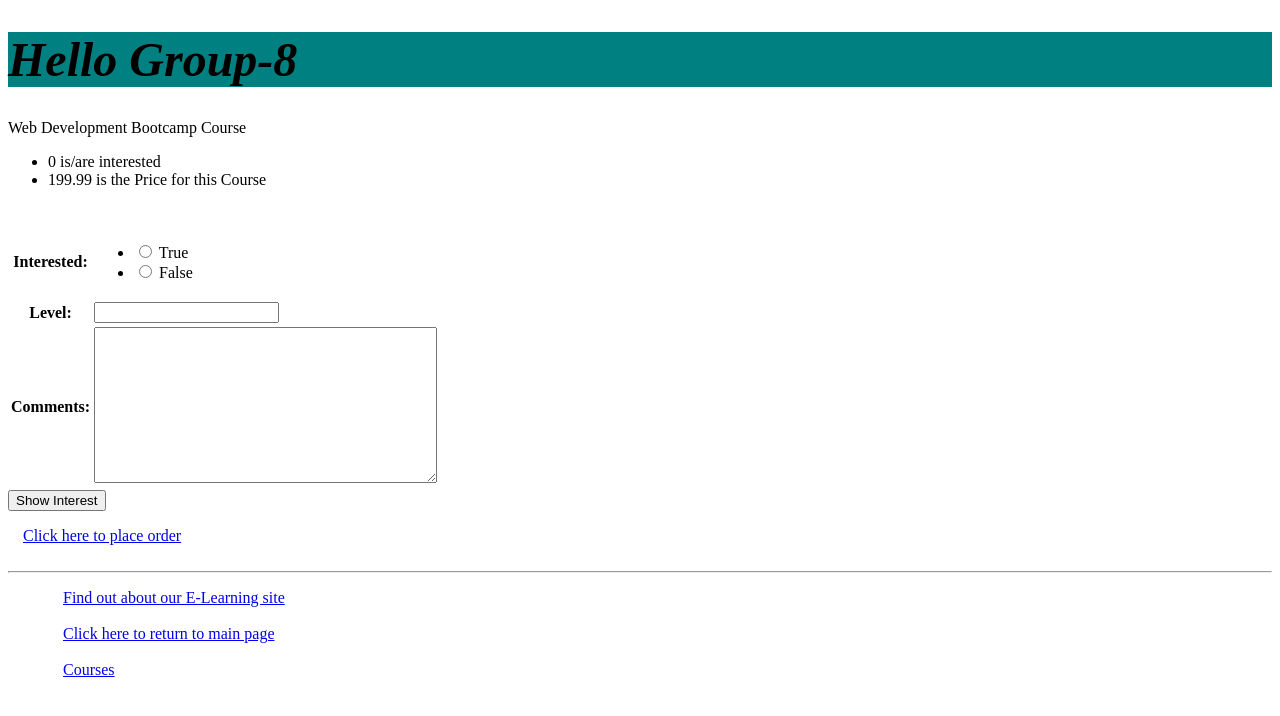
After one commit to COMP8347/Django_Project, a Django app: page /myapp/courses/8 in a window 1280 px wide. The commit adds this page. Shown: the top 716 px of the page. Run offline with Django 3.2, Linux system fonts and the light colour scheme; data comes from the database, SQL or seed files in the repository; both versions use the stored data as it was after the commit.

Commit message:
Lab 08 Done

```diff
--- a/myapp/forms.py
+++ b/myapp/forms.py
@@ -3,23 +3,23 @@ from django.http import HttpResponse
 
 from myapp.models import Order
 
+
 class InterestForm(forms.Form):
-    response = HttpResponse
-    response.write('<form action = "/your-name/" method = "post">')
+    interested = forms.ChoiceField(widget=forms.RadioSelect, choices=[
+            (1, "True"),
+            (0, "False"),
+        ])
 
-    response.write('<label> Interested: </label>')
-    response.write('<label for ="interested_1"> Yes </label >')
-    response.write('<input type = "radio" id = "interested_1" value = "1" >')
-    response.write('< label for ="interested_0" > No < / label >')
-    response.write('< input type = "radio" id = "interested_0" value = "0" >')
+    # interested = forms.Select(choices=)
+    level = forms.IntegerField(min_value=1)
+    comments = forms.CharField(widget=forms.Textarea)
 
-    response.write('<label for ="level"> Levels: </label>')
-    response.write('<input type = "number" id = "level" min = "1" value="1" required>')
 
-    response.write('<label for ="comments"> Additional Comments: </label>')
-    response.write('<textarea id = "comments"></textarea>')
-
-    response.write('</form>')
-    response.write('< input type = "submit" value = "OK" >')
-
-    # return response
+class OrderForm(forms.ModelForm):
+    class Meta:
+        model = Order
+        fields = ('course', 'student', 'levels', 'order_date')
+        widgets = {
+            'student': forms.RadioSelect,
+            'order_date': forms.SelectDateWidget
+        }
--- a/myapp/models.py
+++ b/myapp/models.py
@@ -1,3 +1,5 @@
+import decimal
+
 from django.db import models
 import datetime
 from django.contrib.auth.models import User
@@ -24,7 +26,7 @@ class Course(models.Model):
         return self.name + ' - Course Name'  + ' | Topic Name: ' + self.topic.name + ' | Description: ' + self.description
 
     def discount(self):
-        price = self.price*0.9
+        self.price = self.price * decimal.Decimal(0.9)
 
 class Student(User):
     CITY_CHOICES = [('WS', 'Windsor'),
@@ -36,7 +38,7 @@ class Student(User):
     interested_in = models.ManyToManyField(Topic)
 
     def __str__(self):
-        return self.first_name + ' ' + self.last_name + ' ,School ' + self.school + ', City ' + self.city
+        return self.first_name + ' ' + self.last_name #+ ' ,School ' + self.school + ', City ' + self.city
 
 class Order(models.Model):
     VALID_CHOICES = [
--- /dev/null
+++ b/myapp/templates/myapp/coursedetail.html
@@ -0,0 +1,23 @@
+{% extends 'myapp/base.html' %}
+{% block body_block %}
+<p>{{ cour.name }} Course</p>
+<ul>
+    <li>{{ cour.interested }} is/are interested</li>
+    <li>{{ cour.price }} is the Price for this Course</li>
+<br>
+    {% if cour.for_everyone == False %}
+        <li>This course is not available for everyone</li>
+    {% endif %}
+</ul>
+<p>
+    <form method="post" action="">
+    {% csrf_token %}
+        <table>
+        {{ form.as_table }}
+
+        </table>
+    <input type="submit" value="Show Interest"/>
+    </form>
+</p>
+    <li class="hbar1"><a href="{% url 'myapp:index' %}place_order">Click here to place order</a><br /></li>
+{% endblock %}
--- a/myapp/templates/myapp/courses.html
+++ b/myapp/templates/myapp/courses.html
@@ -3,8 +3,8 @@
 <p>The Course List is as follows - </p>
 <ul>
     {% for item in courlist %}
-    <li> {{ item.name}} </li>
+        <li><i><a href={% url 'myapp:index' %}courses/{{ item.id }}> {{ item.name}}</a></i> </li>
     {% endfor %}
 </ul>
-    <li class="hbar1"><a href="/myapp/place_order/">Click here to place order</a><br /></li>
+    <li class="hbar1"><a href="{% url 'myapp:index' %}place_order">Click here to place order</a><br /></li>
 {% endblock %}
--- a/myapp/templates/myapp/index.html
+++ b/myapp/templates/myapp/index.html
@@ -9,7 +9,9 @@
 </ol>
 {% else %}
 <strong>There are no available topics!</strong>
+
 {% endif %}
+
 {# <p><a href={% url 'myapp:index' %}{{ 'about' }}>About page</a></p>#}
 
 
--- a/myapp/urls.py
+++ b/myapp/urls.py
@@ -5,5 +5,9 @@ urlpatterns = [
     path(r'', views.index, name='index'),
     path(r'about/', views.about),
     path(r'courses/', views.courses),
+    path(r'place_order/', views.place_order),
+    path(r'login/', views.user_login),
+    path(r'logout/', views.user_logout),
+    path(r'courses/<int:cour_id>', views.coursedetail),
     path(r'<int:top_no>/', views.detail),
 ]
--- a/myapp/views.py
+++ b/myapp/views.py
@@ -1,8 +1,14 @@
 # Import necessary classes
-from django.http import HttpResponse
+from django.http import HttpResponse, HttpResponseRedirect
+from django.urls import reverse
+
+from .forms import OrderForm, InterestForm
 from .models import Topic, Course, Student, Order
-from django.shortcuts import get_object_or_404
+from django.shortcuts import get_object_or_404, redirect
 from django.shortcuts import render
+
+from django.contrib.auth import authenticate, login, logout
+from django.contrib.auth.decorators import login_required
 
 
 # Create your views here.
@@ -28,3 +34,76 @@ def detail(request, top_no):
 def courses(request):
     courlist = Course.objects.all().order_by('id')
     return render(request, 'myapp/courses.html', {'courlist': courlist})
+
+
+def place_order(request):
+    msg = ''
+    courlist = Course.objects.all()
+    if request.method == 'POST':
+        form = OrderForm(request.POST)
+        if form.is_valid():
+            order = form.save(commit=False)
+            if order.levels <= order.course.stages:
+                order.save()
+                msg = 'Your course has been ordered successfully.'
+                # Call Discount
+                if order.course.price >= 150:
+                    print(order.course.price)
+                    order.course.discount()
+                    print(order.course.price)
+                    order.course.save()
+
+            else:
+                msg = 'You exceeded the number of levels for this course.'
+            return render(request, 'myapp/order_response.html', {'msg': msg})
+    else:
+        form = OrderForm()
+    return render(request, 'myapp/placeorder.html', {'form': form, 'msg': msg, 'courlist': courlist})
+
+
+def coursedetail(request, cour_id):
+    msg = ''
+    cour = Course.objects.filter(id=cour_id).get()
+    if request.method == 'POST':
+        form = InterestForm(request.POST)
+        if form.is_valid():
+            # Check Interest
+            if form.cleaned_data['interested'] == '1':
+                msg = 'Your interest has been recorded.'
+                print(cour.interested)
+                cour.interested += 1
+                cour.save()
+                print(cour.interested)
+            else:
+                msg = 'You are not interested, got it'
+            print(msg)
+            return redirect('../../myapp/')
+    else:
+        form = InterestForm()
+    return render(request, 'myapp/coursedetail.html', {'form': form, 'cour': cour})
+
+def user_login(request):
+    if request.method == 'POST':
+        print(request.POST)
+        username = request.POST['username']
+        password = request.POST['password']
+        user = authenticate(username=username, password=password)
+        if user:
+            if user.is_active:
+                login(request, user)
+                return HttpResponseRedirect(reverse('myapp:index'))
+            else:
+                return HttpResponse('Your account is disabled.')
+        else:
+            return HttpResponse('Invalid login details.')
+    else:
+        return render(request, 'myapp/login.html')
+
+@login_required
+def user_logout(request):
+    logout(request)
+    return HttpResponseRedirect(reverse(('myapp:index')))
+
+def myaccount(request):
+    user
+    # Student = Student.objects.filter
```
Also changed, not shown: myapp/templates/myapp/login.html (added, +12 -0 lines), myapp/templates/myapp/order_response.html (added, +10 -0 lines), myapp/templates/myapp/placeorder.html (added, +18 -0 lines), db.sqlite3.
